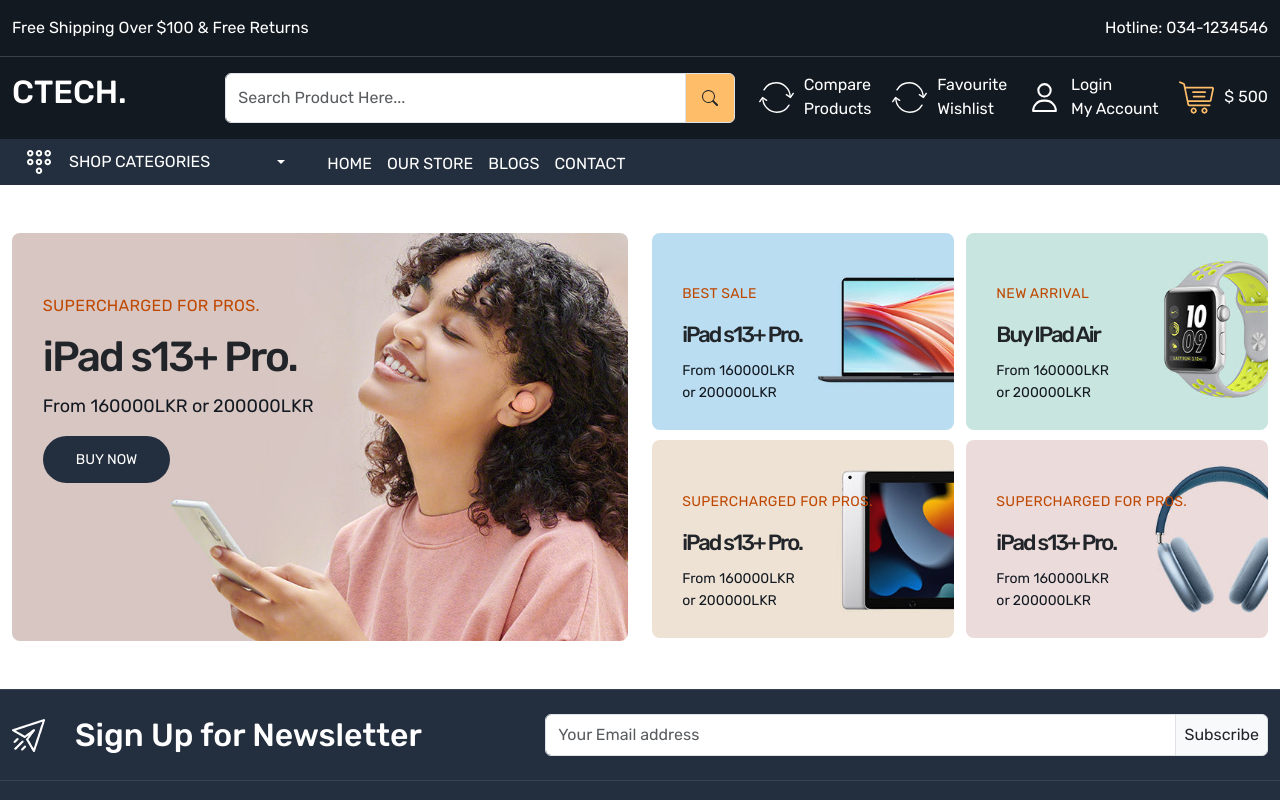
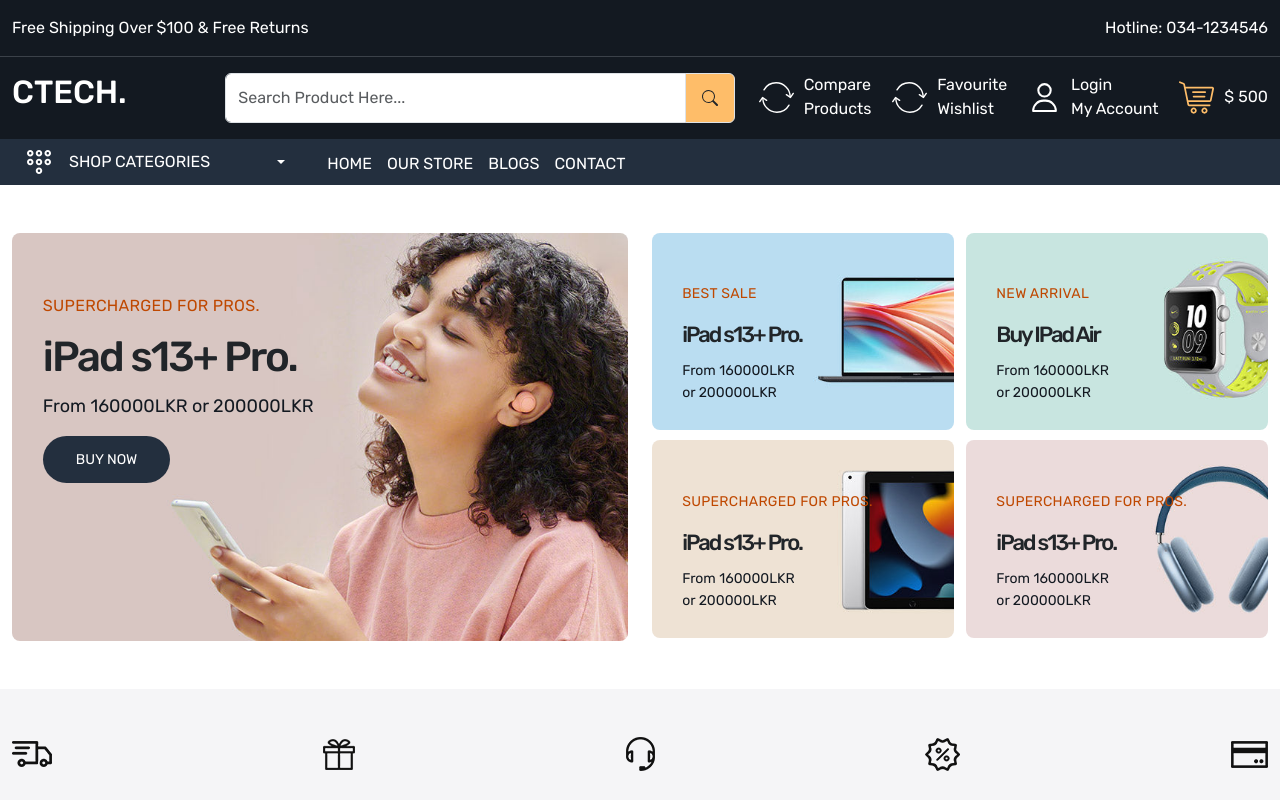
Before and after one commit to P-A-Chathura-Madhava/e_commerce_mern_frontend, a React (Create React App) app: page / in a window 1280 px wide. Shown: the top 800 px of the page. Built offline with nearby package versions, Linux system fonts and the light colour scheme.

Commit message:
apply section two in Home Page

```diff
--- a/src/App.css
+++ b/src/App.css
@@ -10,6 +10,7 @@
   --color-febd69: #febd69;
   --color-232f3e: #232f3e;
   --color-bf4800: #bf4800;
+  --color-f5f5f7: #f5f5f7;
 }
 
 body {
@@ -189,4 +190,13 @@
   width: 49%;
 }
 
+/* Home wrapper 02 */
+
+.home-wrapper-2 {
+  background-color: var(--color-f5f5f7);
+
+}
+
+/* Home wrapper 02 Ends */
+
 /* Home Page Ends */
--- a/src/pages/Home.js
+++ b/src/pages/Home.js
@@ -86,6 +86,51 @@
           </div>
         </div>
       </section>
+      <section className="home-wrapper-2 py-5">
+        <div className="container-xxl">
+          <div className="row">
+            <div className="col-12">
+              <div className="services d-flex align-items-center justify-content-between">
+                <div>
+                  <img src="images/service.png" alt="services"/>
+                  <div>
+                    <h6></h6>
+                    <p></p>
+                  </div>
+                </div>
+                <div>
+                  <img src="images/service-02.png" alt="services"/>
+                  <div>
+                    <h6></h6>
+                    <p></p>
+                  </div>
+                </div>
+                <div>
+                  <img src="images/service-03.png" alt="services"/>
+                  <div>
+                    <h6></h6>
+                    <p></p>
+                  </div>
+                </div>
+                <div>
+                  <img src="images/service-04.png" alt="services"/>
+                  <div>
+                    <h6></h6>
+                    <p></p>
+                  </div>
+                </div>
+                <div>
+                  <img src="images/service-05.png" alt="services"/>
+                  <div>
+                    <h6></h6>
+                    <p></p>
+                  </div>
+                </div>
+              </div>
+            </div>
+          </div>
+        </div>
+      </section>
     </>
   );
 };
```
